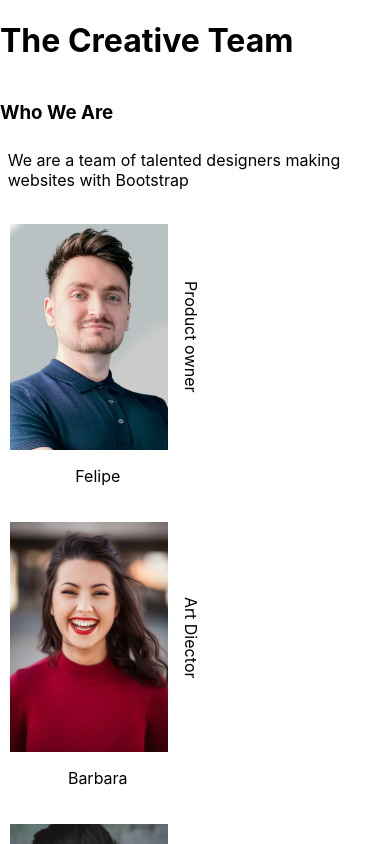
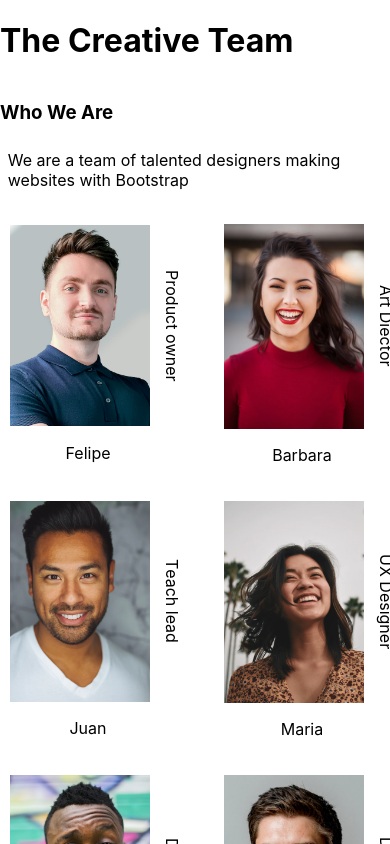
Before and after one commit to pipetboy2001/Team-Page, a React (Vite) app: page / in a window 390 px wide. Shown: the top 844 px of the page. Built offline with nearby package versions, Linux system fonts and the light colour scheme.

Commit message:
fix: number of cards

```diff
--- a/src/Styles/_Team.scss
+++ b/src/Styles/_Team.scss
@@ -25,16 +25,19 @@
             writing-mode: vertical-rl;
         }
 
-
         .name {
             width: 100%; /* establece el ancho del texto "Name" al 100% del contenedor */
             text-align: center; /* centra el texto "Name" */
         }
     }
 
-    @media only screen and (max-width: 600px) {
+
+
+    @media only screen and (max-width: 800px) {
         .card {
-            width: 45%;
+            width: calc(40%);
         }
+
+
     }
 }
```
